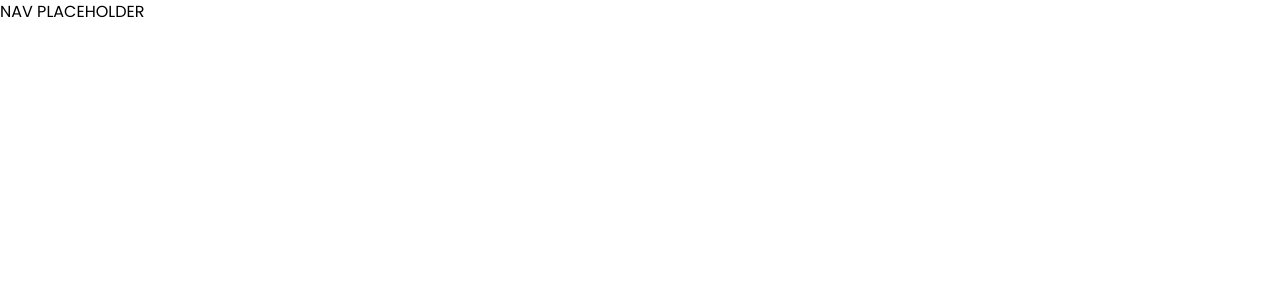
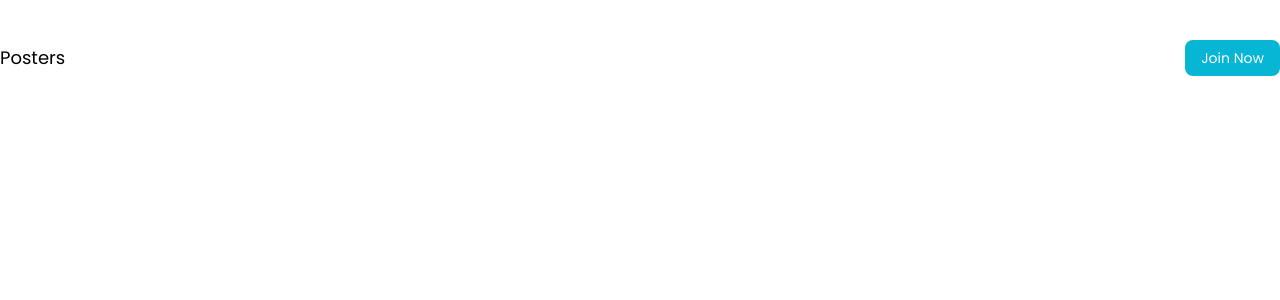
Before and after one commit to MaxT6/poster, a Next.js app: page / in a window 1280 px wide. Shown: the top 300 px of the page. Built offline with nearby package versions, Linux system fonts and the light colour scheme; a web font is replaced by a local one.

Commit message:
updated nav bar with join now button and return home link

```diff
--- a/components/Nav.js
+++ b/components/Nav.js
@@ -1,9 +1,18 @@
+
+import Link from "next/link";
 
 const Nav= () => {
   return (
-    <div>
-      <h1>NAV PLACEHOLDER</h1>
-    </div>
+    <nav className="flex justify-between items-center py-10">
+      <Link href="/">
+        <button className="text-lg font-medium">Posters</button>
+      </Link>
+      <ul className="flex items-center gap-10">
+        <Link href={"/auth/login"}>
+          <button className="py-2 px-4 text-sm bg-cyan-500 text-white rounded-lg font-medium ml-8">Join Now</button>
+        </Link>
+      </ul>
+    </nav>
   );
 }
 
```
